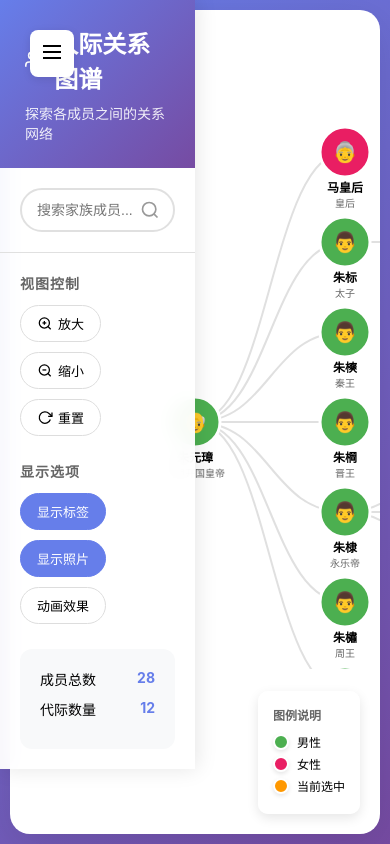
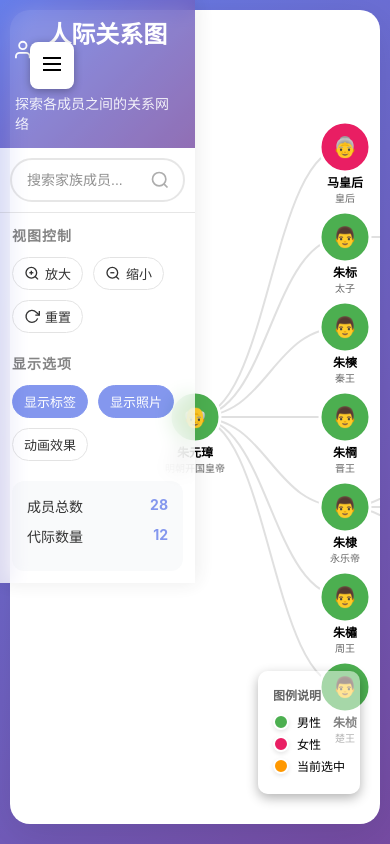
Before and after one commit to yansheng836/figure-relationship-diagram, a plain HTML site: page index_fixed5-各模块分开.html in a window 390 px wide. Both pictures are taken after a click on the button 52 px from the left and 53 px from the top of the page. Drawn offline with nearby package versions, Linux system fonts and the light colour scheme.

Commit message:
style: 调整手机端布局

```diff
--- a/css/main.css
+++ b/css/main.css
@@ -321,7 +321,7 @@ body {
   line-height: 1.5;
 }
 
-/* 图例 */
+/* 右下角图例 */
 .legend {
   position: absolute;
   bottom: 20px;
@@ -408,6 +408,14 @@ body {
 
 /* 响应式设计 */
 @media (max-width: 768px) {
+
+  /* 菜单切换按钮 */
+  .menu-toggle {
+    display: block;
+    box-shadow: 0 2px 8px rgba(0, 0, 0, 0.3);
+    top: 32px;
+  }
+
   .sidebar {
     width: 50%;
     position: absolute;
@@ -417,23 +425,83 @@ body {
 
   .sidebar.open {
     transform: translateX(0);
+    opacity: 0.8;
   }
 
-  .menu-toggle {
-    display: block;
+  .sidebar-header {
+    padding: 15px;
+    background: linear-gradient(135deg, #667eea 0%, #764ba2 100%);
+    color: white;
   }
 
+  .search-container {
+    padding: 10px;
+    border-bottom: 1px solid #e0e0e0;
+  }
+
+  /* 控制面板 */
+  .controls {
+    padding: 12px;
+    flex: 1;
+    overflow-y: auto;
+  }
+
+  /* 视图控制，显示选项 */
+  .control-section {
+    margin-bottom: 20px;
+  }
+
+  .control-buttons {
+    display: flex;
+    gap: 10px;
+    flex-wrap: wrap;
+  }
+
+  .control-btn {
+    padding: 6px 11px;
+    border: 1px solid #ddd;
+    background: white;
+    border-radius: 20px;
+    cursor: pointer;
+    font-size: 13px;
+    transition: all 0.3s;
+    display: flex;
+    align-items: center;
+    gap: 5px;
+  }
+
+  /* 统计信息 */
+  .stats {
+    padding: 15px;
+    background: #f8f9fa;
+    border-radius: 12px;
+    margin-top: 15px;
+  }
+
+  /* 右侧 */
   .main-content {
-    margin: 10px;
+    /* 上右下左 */
+    margin: 10px 10px 20px 10px;
   }
 
   svg {
     width: 370;
-    height: 80%;
+    height: 99%;
   }
 
   .container {
     display: flex;
     height: 100vh;
   }
+
+  /* 右下角图例 */
+  .legend {
+    position: absolute;
+    bottom: 30px;
+    right: 20px;
+    background: rgba(255, 255, 255, 0.5);
+    padding: 15px;
+    border-radius: 10px;
+    box-shadow: 0 4px 12px rgba(0, 0, 0, 0.3);
+  }
 }
```
